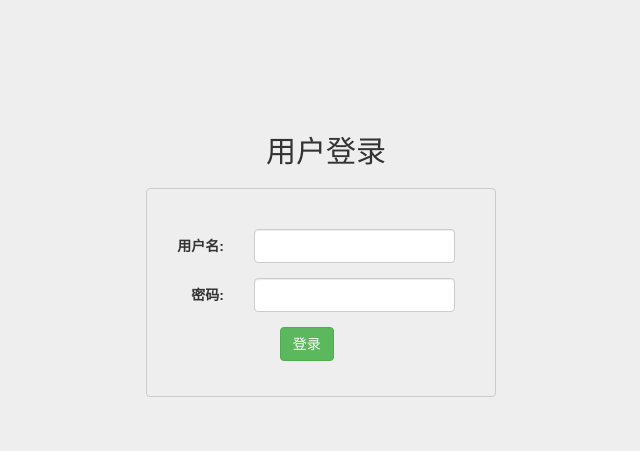
After one commit to ddkangfu/redis_exercises, a Django app: page /login/ in a window 1280 px wide. The commit adds this page. Shown: the top 451 px of the page, without its empty margins (319-959 px from the left). Run offline with Django 3.2, Linux system fonts and the light colour scheme; some libraries are stand-ins or nearby versions.

Commit message:
added: 登录和注销功能。

```diff
--- /dev/null
+++ b/main/static/css/login.css
@@ -0,0 +1,25 @@
+body{
+    padding-top: 120px;
+    padding-bottom: 40px;
+    background-color: #eee;
+}
+
+#register {
+    margin-left: 30px;
+}
+
+#login {
+    border: 1px solid #ccc;
+    padding: 40px 40px 20px 30px;
+    border-radius: 4px;
+}
+
+.form-signin {
+    max-width: 380px;
+    padding: 15px;
+    margin: 0 auto;
+}
+
+.form-signin h2 {
+    margin: 0 0 20px 120px;
+}
--- a/redis_exercises/settings.py
+++ b/redis_exercises/settings.py
@@ -138,3 +138,6 @@ REDIS_SERVER_DB = 0
 
 import redis
 redis_con = redis.StrictRedis(host=REDIS_SERVER, port=REDIS_SERVER_PORT, db=REDIS_SERVER_DB)
+
+LOGIN_REDIRECT_URL = 'home'
+LOGIN_URL = 'login'
--- a/redis_exercises/urls.py
+++ b/redis_exercises/urls.py
@@ -9,6 +9,8 @@ urlpatterns = patterns('',
     # url(r'^blog/', include('blog.urls')),
     url(r'^$', views.MainView.as_view(), name='home'),
     url(r'^register/$', views.RegisterView.as_view(), name='register'),
+    url(r'^login/', 'django.contrib.auth.views.login', name='login'),
+    url(r'^logout/', 'django.contrib.auth.views.logout', name='logout'),
 
     url(r'^admin/', include(admin.site.urls)),
 )
--- a/templates/main/main.html
+++ b/templates/main/main.html
@@ -3,6 +3,11 @@
 {% block title %}􏴏􏰪􏰎􏰦􏲾我的第一个Redis程序{% endblock %}
 
 {% block layout %}
+        {% if user.is_authenticated %}
+        <p>{{ user.username }} | <a href="{% url 'logout' %}?next={% url 'home' %}">注销</a></p>
+        {% else %}
+        <p><a href="{% url 'login' %}">登录</a></p>
+        {% endif %}
         {% if name %}
         <p>您的姓名是: {{ name }}</p>
         {% else %}
--- /dev/null
+++ b/templates/registration/login.html
@@ -0,0 +1,35 @@
+{% extends "base.html" %}
+
+{% block title %}登录{% endblock %}
+
+{% block extrastyles %}
+    <link href="{{ STATIC_URL }}css/login.css" rel="stylesheet">
+{% endblock %}
+
+{% block layout %}
+    <div class="continer">
+        <form action="" method="POST" role="form" class="form-horizontal form-signin">
+            {% csrf_token %}
+            <h2>用户登录</h2>
+            <div id="login">
+            <div class="form-group">
+                <label for="id_name" class="col-sm-3 control-label">用户名:</label>
+                <div class="col-sm-9">
+                    <input class="form-control" type="text" id="id_name" name="username" >
+                </div>
+            </div>
+            <div class="form-group">
+                <label for="id_password" class="col-sm-3 control-label">密码:</label>
+                <div class="col-sm-9">
+                    <input class="form-control" type="password" d="id_password" name="password">
+                </div>
+            </div>
+            <div class="form-group">
+                <div class="col-sm-offset-4 col-sm-8">
+                    <input type="submit" class="btn btn-success" value="登录">
+                </div>
+            </div>
+            </div>
+        </form>
+    </div>
+{% endblock %}
```
